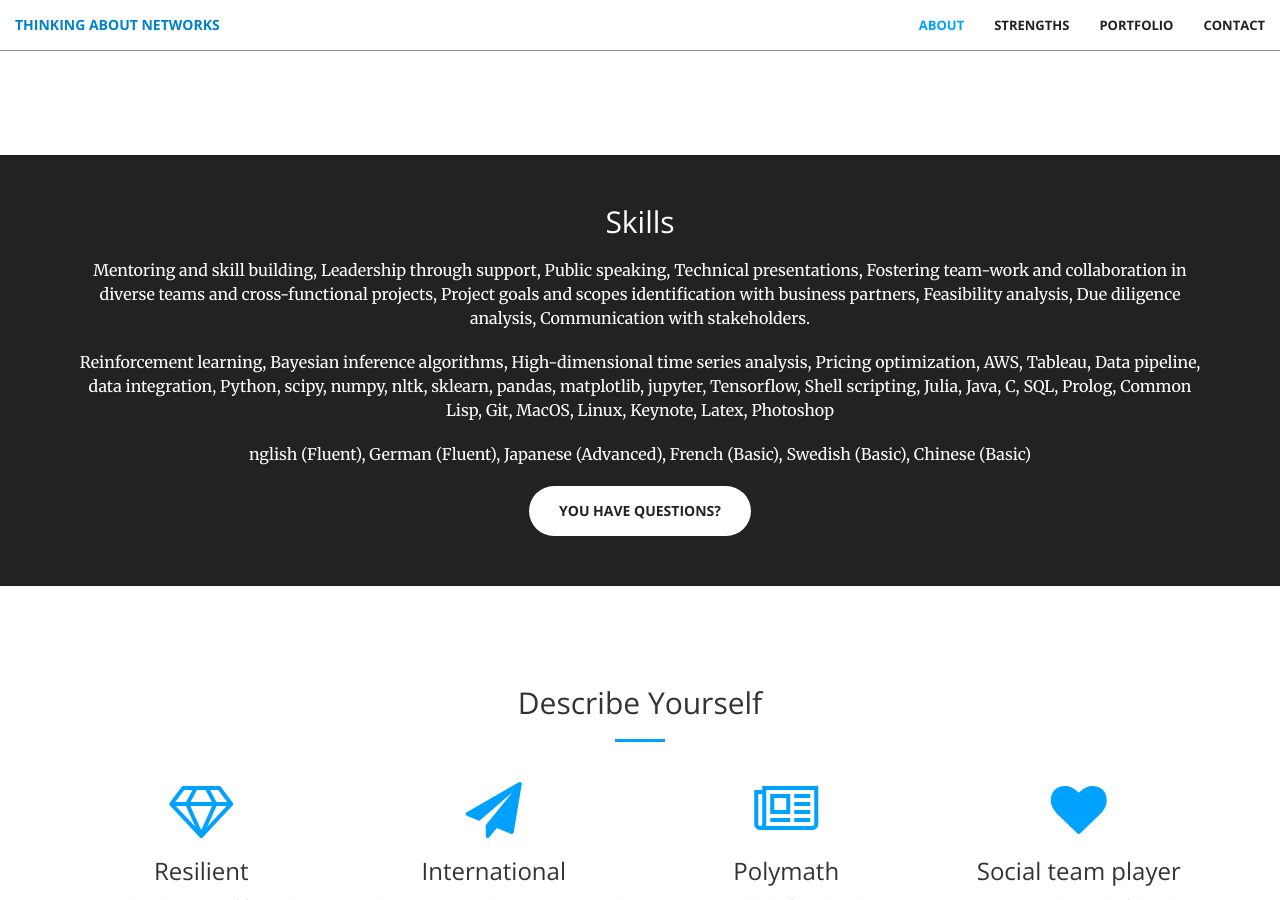
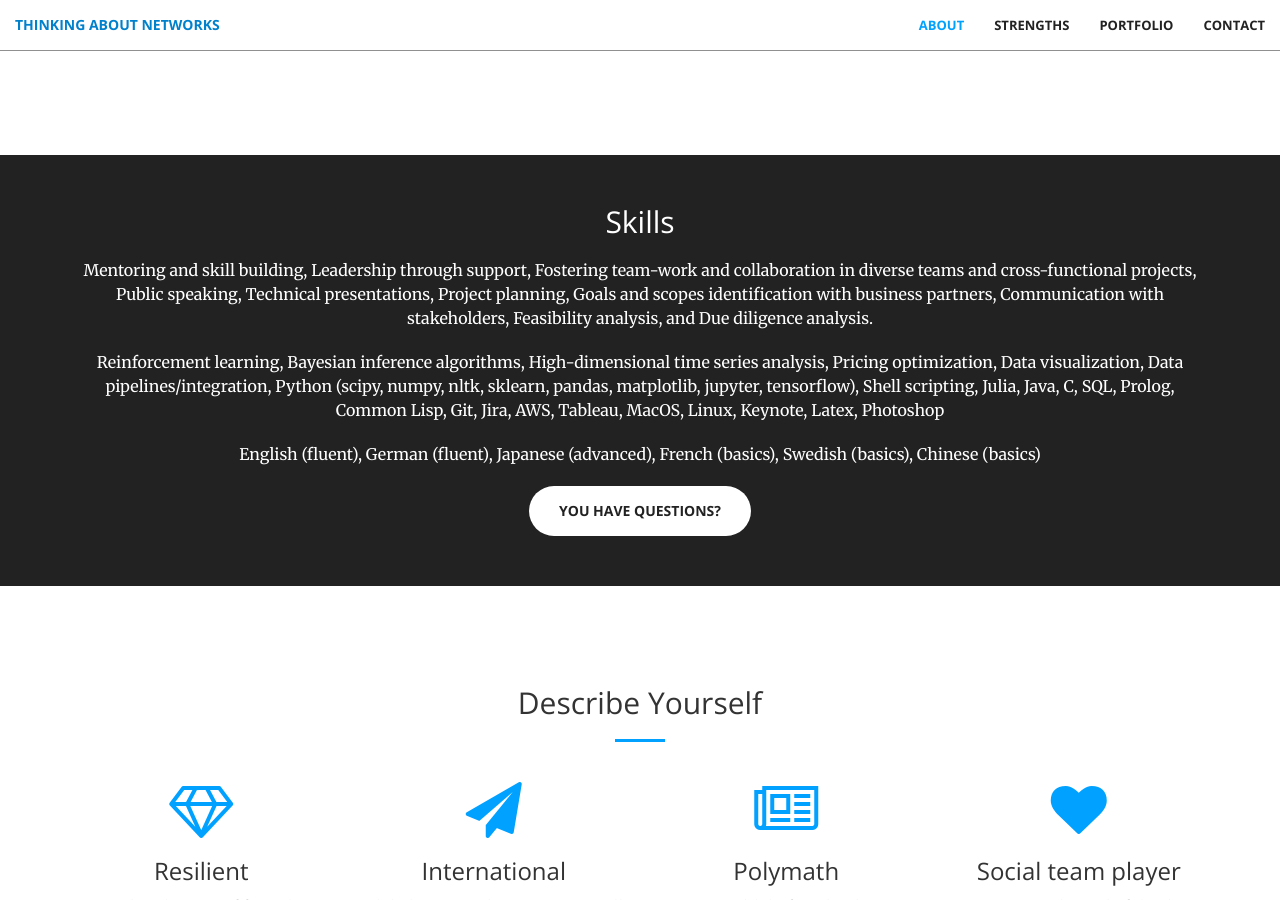
Before and after one commit to jvs--/jvs--.github.io, a Jekyll site: the page built from index.html, in a window 1280 px wide and 900 px high, scrolled down 1692 px. Built offline with Jekyll 4.4.1, drawn with Linux system fonts in a browser that asks for light colours.

Commit message:
Skills rewrite

```diff
--- a/_includes/aside.html
+++ b/_includes/aside.html
@@ -2,20 +2,20 @@
     <div class="container text-center">
         <div class="call-to-action">
             <h2>Skills</h2>
-            <p>Mentoring and skill building, Leadership through support, Public speaking, Technical presentations,
-                Fostering team-work and collaboration in diverse teams and cross-functional projects, Project goals and
-                scopes identification with business partners, Feasibility analysis, Due diligence analysis,
-                Communication
-                with stakeholders.</p>
+            <p>Mentoring and skill building, Leadership through support, Fostering team-work and collaboration in
+                diverse teams and cross-functional projects, Public speaking, Technical presentations,
+                Project planning, Goals and scopes identification with business partners, Communication with
+                stakeholders, Feasibility analysis, and Due diligence analysis.
+            </p>
             <p>Reinforcement learning, Bayesian inference algorithms, High-dimensional time series
-                analysis, Pricing optimization, AWS, Tableau, Data pipeline, data integration, Python, scipy, numpy,
+                analysis, Pricing optimization, Data visualization, Data pipelines/integration, Python (scipy, numpy,
                 nltk,
-                sklearn, pandas, matplotlib, jupyter, Tensorflow, Shell scripting, Julia, Java, C, SQL, Prolog, Common
+                sklearn, pandas, matplotlib, jupyter, tensorflow), Shell scripting, Julia, Java, C, SQL, Prolog, Common
                 Lisp,
-                Git, MacOS, Linux, Keynote,
+                Git, Jira, AWS, Tableau, MacOS, Linux, Keynote,
                 Latex, Photoshop</p>
-            <p> nglish (Fluent), German (Fluent), Japanese (Advanced), French (Basic), Swedish (Basic), Chinese
-                (Basic)
+            <p> English (fluent), German (fluent), Japanese (advanced), French (basics), Swedish (basics), Chinese
+                (basics)
             </p>
             <a href="#contact" class="btn btn-default btn-xl wow tada">You have questions?</a>
         </div>
```
